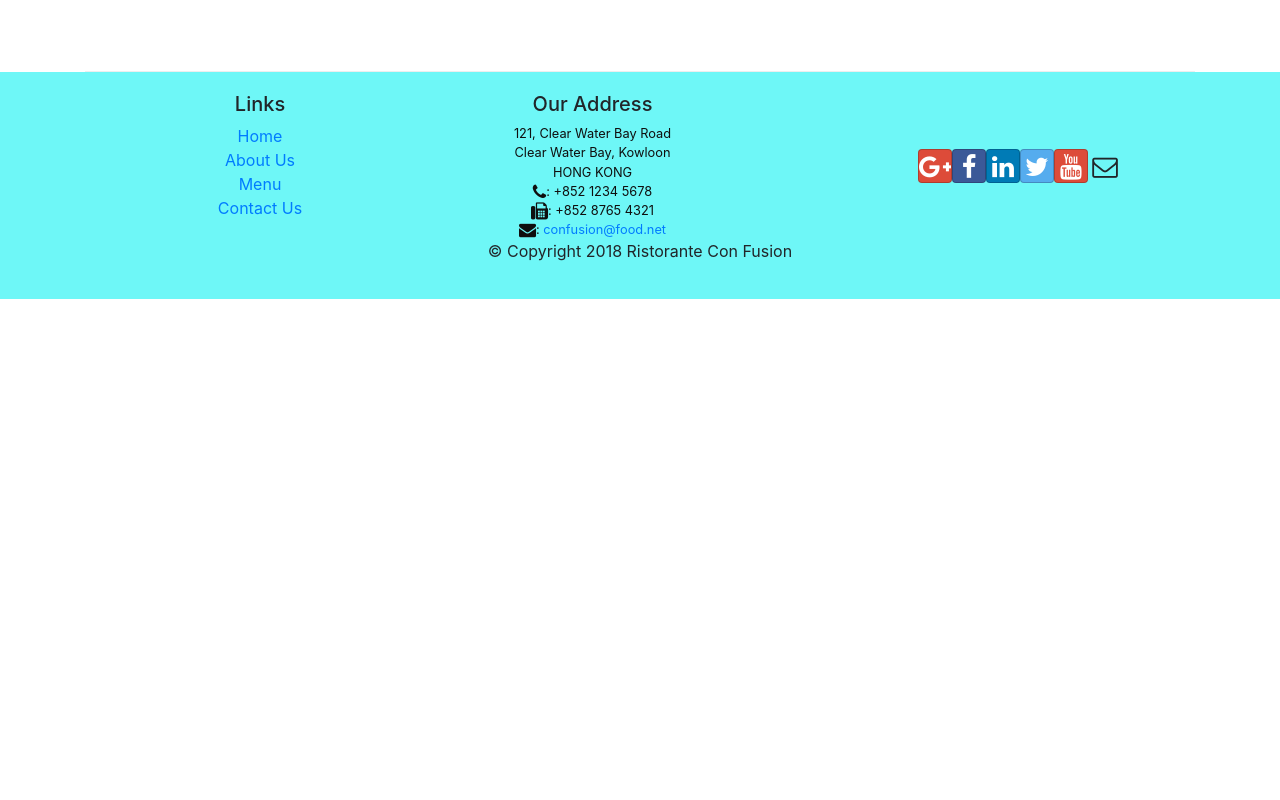
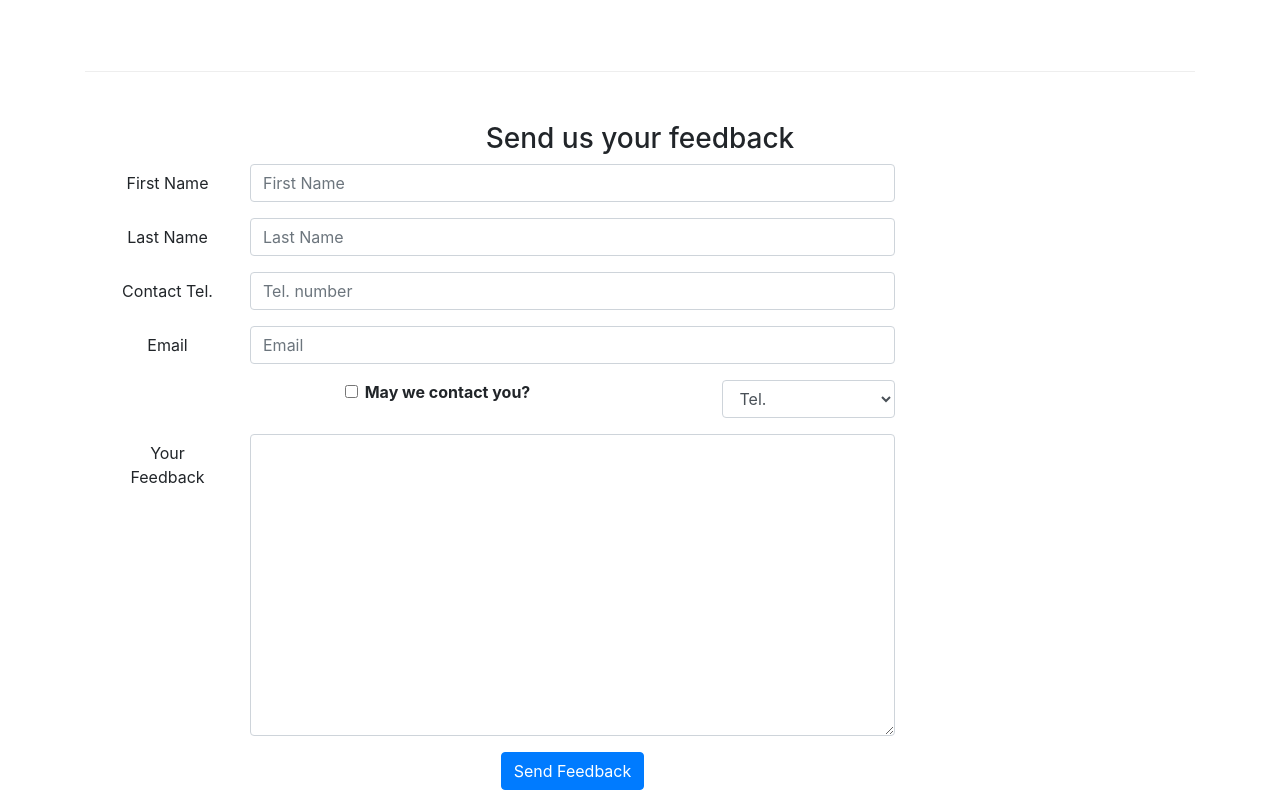
Before and after one commit to anilverma/sample, a React (Create React App) app: page /contactus in a window 1280 px wide. Shown: the part 800-1600 px from the top of the page. Before the commit the page ends 1099 px from the top, so only its background shows below. Built offline with nearby package versions, Linux system fonts and the light colour scheme.

Commit message:
controlled form

```diff
--- a/src/components/ContactComponent.js
+++ b/src/components/ContactComponent.js
@@ -1,9 +1,42 @@
-import React from 'react';
-import {Link} from 'react-router-dom'
-import {Breadcrumb, BreadcrumbItem} from 'reactstrap'
+import React, { Component } from 'react';
+import { Link } from 'react-router-dom'
+import { Button, Form, FormGroup, Label, Input, Col, Breadcrumb, BreadcrumbItem } from 'reactstrap';
 
-function Contact(props) {
-    return(
+class Contact extends Component {
+    constructor(props) {
+        super(props);
+        this.state = {
+            firstname: '',
+            lastname: '',
+            telnum: '',
+            email: '',
+            agree: false,
+            contactType: 'Tel',
+            message: ''
+
+        }
+        this.handleSubmit = this.handleSubmit.bind(this);
+        this.handleInputChange = this.handleInputChange.bind(this);
+    }
+
+    handleInputChange(event) {
+        const target = event.target;
+        const value = target.type === 'checkbox' ? target.checked : target.value;
+        const name = target.name;
+
+        this.setState({
+            [name]:value
+        });
+    }
+
+    handleSubmit(event) {
+        console.log("Current state is: " + JSON.stringify(this.state));
+        alert("Current state is: " + JSON.stringify(this.state));
+        event.preventDefault();
+    }
+
+    render() {
+        return (
             <div className="container">
                 <div className="row">
                     <Breadcrumb>
@@ -13,7 +46,7 @@
                 </div>
                 <div className="col-12">
                     <h3> Contact Us </h3>
-                <hr/>
+                    <hr />
                 </div>
                 <div className="row row-content">
                     <div className="col-12">
@@ -41,8 +74,91 @@
                         </div>
                     </div>
                 </div>
+                <div className="row row-content">
+                    <div className="col-12">
+                        <h3> Send us your feedback</h3>
+                        <div className="col-12 col-md-9">
+                            <Form onSubmit={this.handleSubmit}>
+                                <FormGroup row>
+                                    <Label htmlFor="firstname" md={2}>First Name</Label>
+                                    <Col md={10}>
+                                        <Input type="text" id="firstname" name="firstname"
+                                            placeholder="First Name"
+                                            value={this.state.firstname}
+                                            onChange={this.handleInputChange}/>
+                                    </Col>
+                                </FormGroup>
+                                <FormGroup row>
+                                    <Label htmlFor="lastname" md={2}>Last Name</Label>
+                                    <Col md={10}>
+                                        <Input type="text" id="lastname" name="lastname"
+                                            placeholder="Last Name"
+                                            value={this.state.lastname}
+                                            onChange={this.handleInputChange}/>
+                                    </Col>
+                                </FormGroup>
+                                <FormGroup row>
+                                    <Label htmlFor="telnum" md={2}>Contact Tel.</Label>
+                                    <Col md={10}>
+                                        <Input type="tel" id="telnum" name="telnum"
+                                            placeholder="Tel. number"
+                                            value={this.state.telnum}
+                                            onChange={this.handleInputChange}/>
+                                    </Col>
+                                </FormGroup>
+                                <FormGroup row>
+                                    <Label htmlFor="email" md={2}>Email</Label>
+                                    <Col md={10}>
+                                        <Input type="email" id="email" name="email"
+                                            placeholder="Email"
+                                            value={this.state.email}
+                                            onChange={this.handleInputChange} />
+                                    </Col>
+                                </FormGroup>
+                                <FormGroup row>
+
+                                    <Col md={{ size: 6, offset: 2 }}>
+                                        <FormGroup check>
+                                            <Label check>
+                                                <Input type="checkbox" name="agree"
+                                                    checked={this.state.agree} onChange={this.handleInputChange} />{' '} <strong> May we contact you?</strong>
+                                            </Label>
+                                        </FormGroup>
+                                    </Col>
+
+                                    <Col md={{ size: 3, offset: 1 }}>
+                                        <Input type="select" name="contactType"
+                                            value={this.state.contactType} onChange={this.handleInputChange}>
+                                            <option>Tel.</option>
+                                            <option>Email</option>
+                                        </Input>
+                                    </Col>
+                                </FormGroup>
+                                <FormGroup row>
+                                    <Label htmlFor="message" md={2}>Your Feedback</Label>
+                                    <Col md={10}>
+                                        <Input type="textarea" id="message" name="message"
+                                            rows="12"
+                                            value={this.state.message} onChange={this.handleInputChange}/>
+                                    </Col>
+                                </FormGroup>
+                                <FormGroup row>
+                                    <Col md={{size:10, offset:2}}>
+                                        <Button type="submit" color="primary">
+                                            Send Feedback
+                                        </Button>
+                                    </Col>
+                                </FormGroup>
+                            </Form>
+                        </div>
+
+                    </div>
+
+                </div>
             </div>
         );
     }
 
+}
+
 export default Contact;
```
Lines whose indentation alone changed are shown as unchanged.
